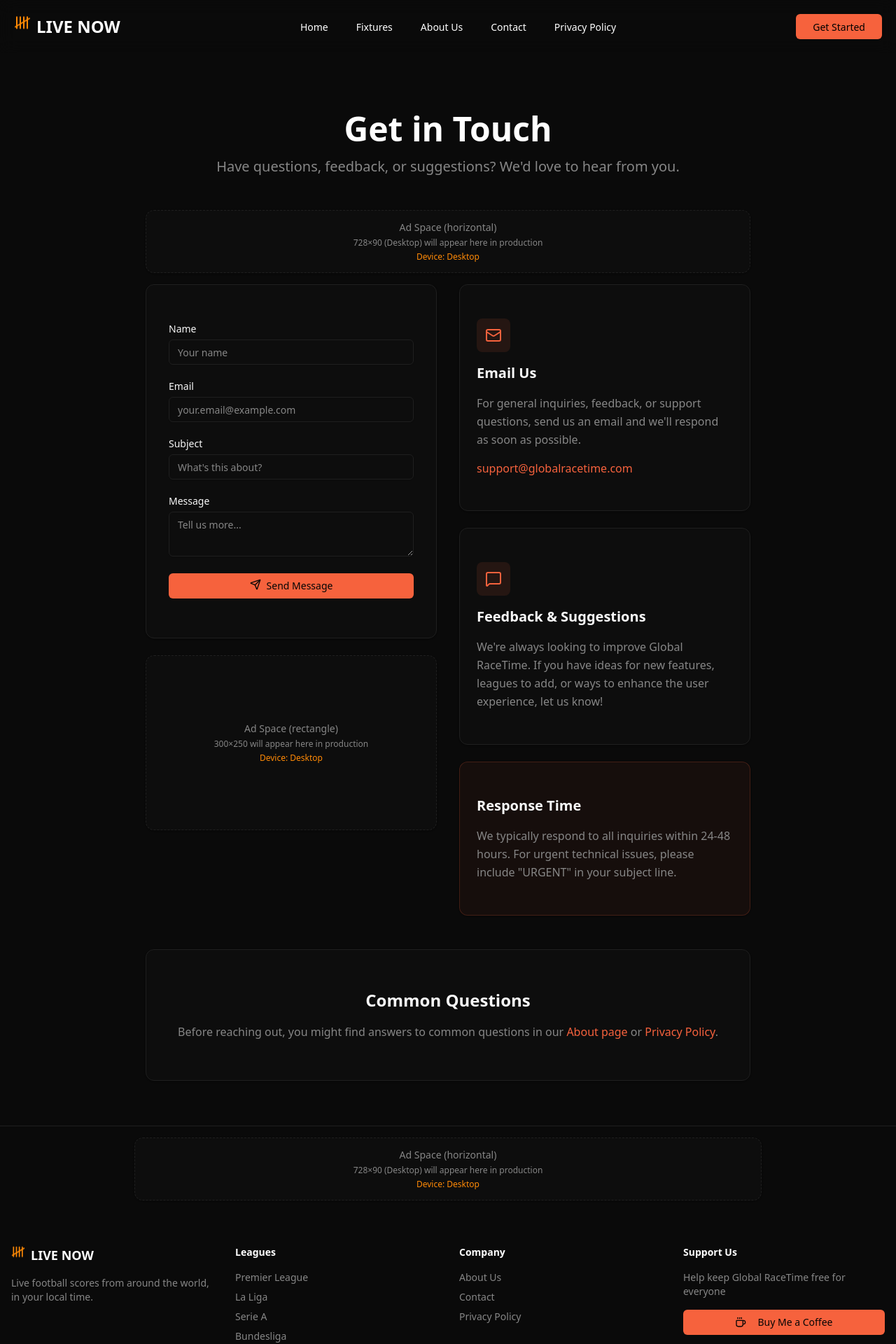
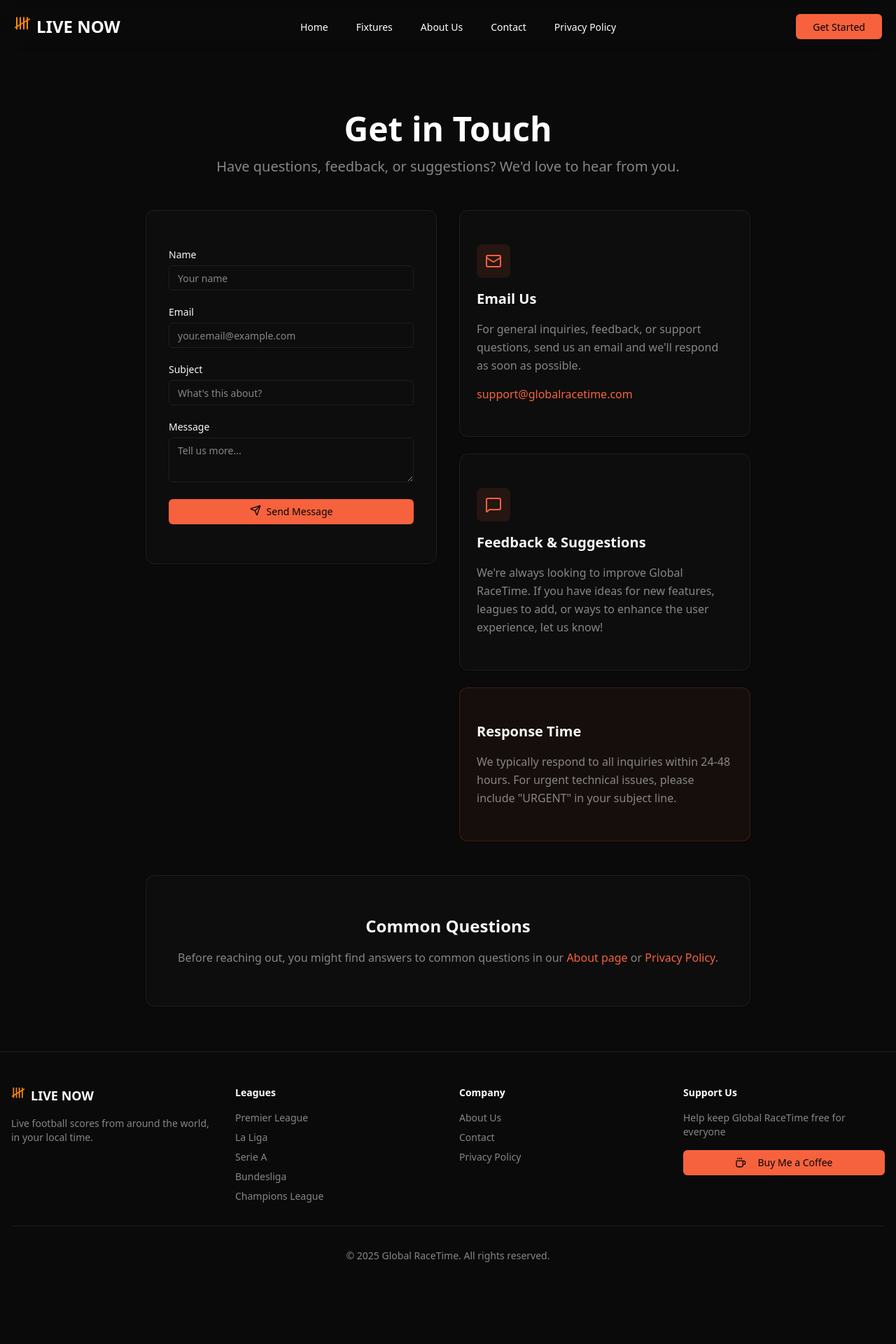
Before and after one commit to jenkx60/live-now, a Next.js app: page /contact in a window 1280 px wide. Shown: the top 1920 px of the page at 70% size. After the commit the page ends 1852 px from the top, so only its background shows below. Built offline with nearby package versions, Linux system fonts and the light colour scheme.

Commit message:
refactor: Comment out AdBanner components in ContactPage, FactorySection, and Footer for cleanup

```diff
--- a/src/app/contact/page.tsx
+++ b/src/app/contact/page.tsx
@@ -123,7 +123,7 @@ const ContactPage = () => {
                     </motion.p>
                 </motion.div>
 
-                <AdBanner slot="0987654321" format="horizontal" className="my-4 mx-auto w-full max-w-4xl" />
+                {/* <AdBanner slot="0987654321" format="horizontal" className="my-4 mx-auto w-full max-w-4xl" /> */}
 
                 <div className="grid md:grid-cols-2 gap-8">
                     <motion.div
@@ -278,13 +278,13 @@ const ContactPage = () => {
                             </Card>
                         </motion.div>
 
-                        <motion.div
+                        {/* <motion.div
                             initial={{ opacity: 0, y: 30 }}
                             animate={{ opacity: 1, y: 0 }}
                             transition={{ delay: 0.5, duration: 0.6 }}
                         >
                             <AdBanner slot="0987654321" format="rectangle" className="my-4 mx-auto w-full max-w-4xl" />
-                        </motion.div>
+                        </motion.div> */}
                     </motion.div>
 
                     {/* Contact Info */}
--- a/src/components/landing-page/factory-section.tsx
+++ b/src/components/landing-page/factory-section.tsx
@@ -468,9 +468,9 @@ const FactorySection = () => {
                 )}
             </motion.div>
 
-            <motion.div variants={itemVariants}>
+            {/* <motion.div variants={itemVariants}>
                 <AdBanner slot="1234567890" format="horizontal" className="my-4 mx-auto w-full " />
-            </motion.div>
+            </motion.div> */}
             <div className='grid grid-cols-1 lg:grid-cols-[1fr_300px] gap-6 md:gap-8'>
                 <motion.div variants={itemVariants}>
                     <Tabs defaultValue='live' className='w-full'>
@@ -889,12 +889,12 @@ const FactorySection = () => {
                     className='space-y-4'
                     variants={itemVariants}
                 >
-                    <motion.div
+                    {/* <motion.div
                         whileHover={{ scale: 1.02 }}
                         transition={{ type: "spring", stiffness: 300 }}
                     >
                         <AdBanner slot="0987654321" format="rectangle" className="my-4 mx-auto w-full max-w-4xl" />
-                    </motion.div>
+                    </motion.div> */}
 
                     <motion.div
                         initial={{ opacity: 0, x: 50 }}
@@ -905,12 +905,12 @@ const FactorySection = () => {
                         <BuyCoffee />
                     </motion.div>
 
-                    <motion.div
+                    {/* <motion.div
                         whileHover={{ scale: 1.02 }}
                         transition={{ type: "spring", stiffness: 300 }}
                     >
                         <AdBanner slot="0987654321" format="rectangle" className="my-4 mx-auto w-full max-w-4xl" />
-                    </motion.div>
+                    </motion.div> */}
                 </motion.div>
             </div>
         </div>
--- a/src/components/landing-page/footer.tsx
+++ b/src/components/landing-page/footer.tsx
@@ -7,9 +7,9 @@ import { Coffee, Tally5 } from 'lucide-react'
 const Footer = () => {
   return (
     <footer className='border-t'>
-        <div>
+        {/* <div>
             <AdBanner slot="1234567890" format="horizontal" className="my-4 mx-auto w-full max-w-4xl" />
-        </div>
+        </div> */}
 
         <div className="container mx-auto px-4 py-12">
             <div className="grid grid-cols-1 md:grid-cols-4 gap-8">
```
